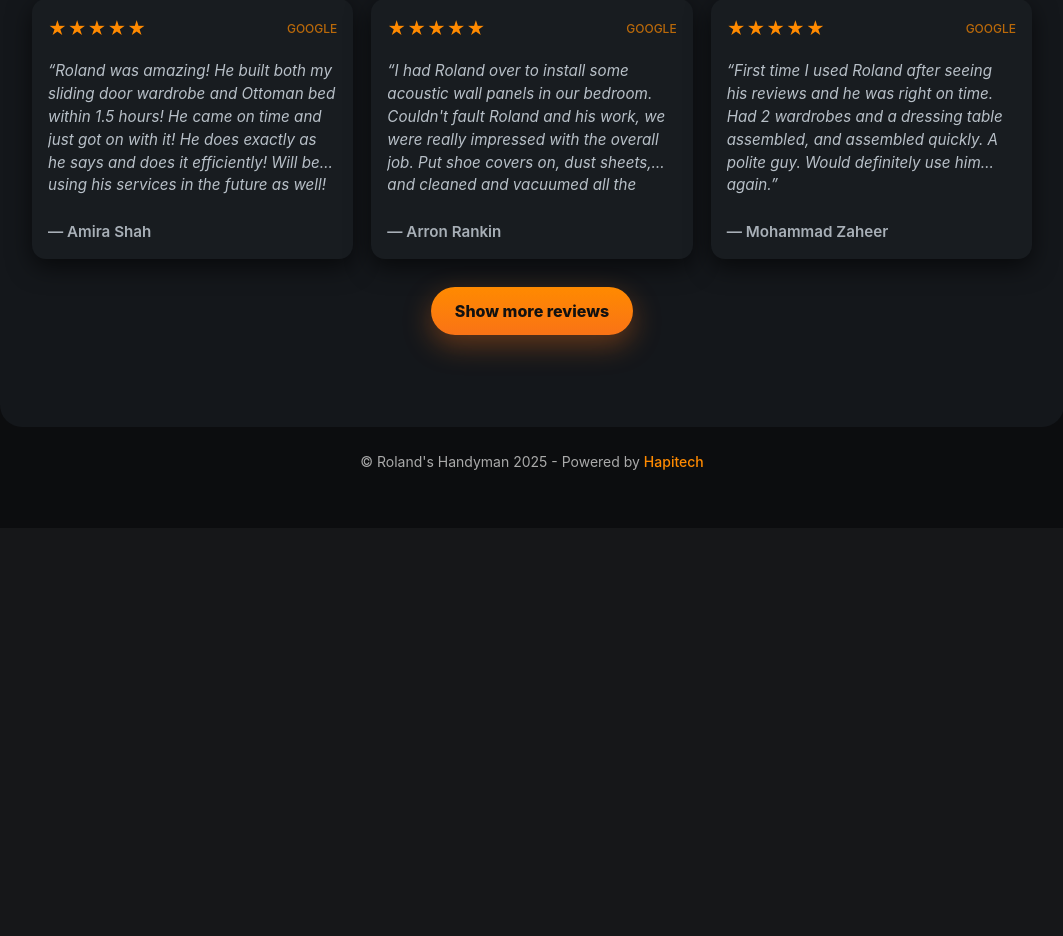
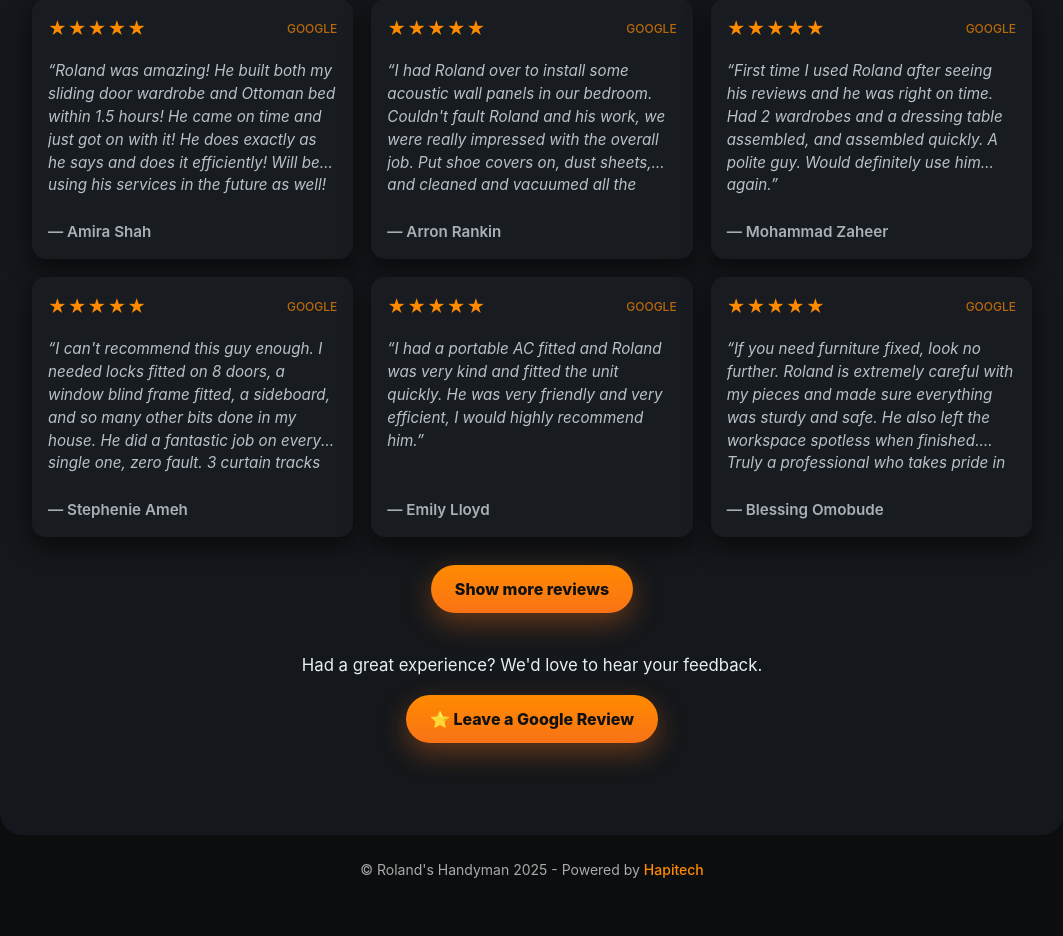
Before and after one commit to hapiuk/rolandshandyman.co.uk, a Flask app: page / in a window 1280 px wide. Shown: the part 2035-2971 px from the top of the page, without its empty margins (108-1171 px from the left). Before the commit the page ends 2505 px from the top, so only its background shows below. Run offline with Flask 3, Linux system fonts and the light colour scheme.

Commit message:
added leave a review on google button

```diff
--- a/static/styles.css
+++ b/static/styles.css
@@ -486,6 +486,7 @@ p {
   filter: none;
   box-shadow: none;
   transform: translateY(-2px);
+  text-align: center;
 }
 
 
@@ -659,3 +660,18 @@ select {
     grid-template-columns: 1fr;
   }
 }
+.review-cta {
+  margin-top: 2.5rem;
+  text-align: center;
+}
+
+.review-cta p {
+  margin-bottom: 1rem;
+  font-size: 1.05rem;
+  color: var(--text-light);
+}
+
+.review-btn {
+  display: inline-block;
+  min-width: 240px;
+}
--- a/templates/home.html
+++ b/templates/home.html
@@ -364,7 +364,8 @@
 				<div class="reviews-grid">
 
 					{% for review in reviews %}
-					<div class="card review-card{% if loop.index > 3 %} review-extra{% endif %}"{% if loop.index > 3 %} style="display:none;"{% endif %}>
+					<div class="card review-card{% if loop.index > 6 %} review-extra{% endif %}"
+					     {% if loop.index > 6 %} style="display:none;"{% endif %}>
 
 						<div class="review-header">
 							<div class="stars">
@@ -391,13 +392,25 @@
 
 				</div>
 
-				{% if reviews|length > 3 %}
+				{% if reviews|length > 6 %}
 				<div class="reviews-toggle-wrap">
 					<a href="#" id="reviewsToggleBtn" class="btn-primary" onclick="return handleReviewsClick(event)">
 						Show more reviews
 					</a>
 				</div>
 				{% endif %}
+
+				<div class="review-cta">
+					<p>Had a great experience? We'd love to hear your feedback.</p>
+
+					<a href="https://g.page/r/CexidGdXUTMsEAE/review"
+					   target="_blank"
+					   rel="noopener noreferrer"
+					   class="btn-primary review-btn">
+						⭐ Leave a Google Review
+					</a>
+				</div>
+
 			</section>
 
 		</main>
@@ -584,7 +597,7 @@
 					card.style.display = "flex";
 				});
 
-				btn.textContent = "See more & leave a review on Google";
+				btn.textContent = "See more reviews on Google";
 				btn.href = "https://business.google.com/v/rolands-handyman/015522923833506136310/2242/_/rev/";
 				btn.target = "_blank";
 				btn.rel = "noopener";
```
